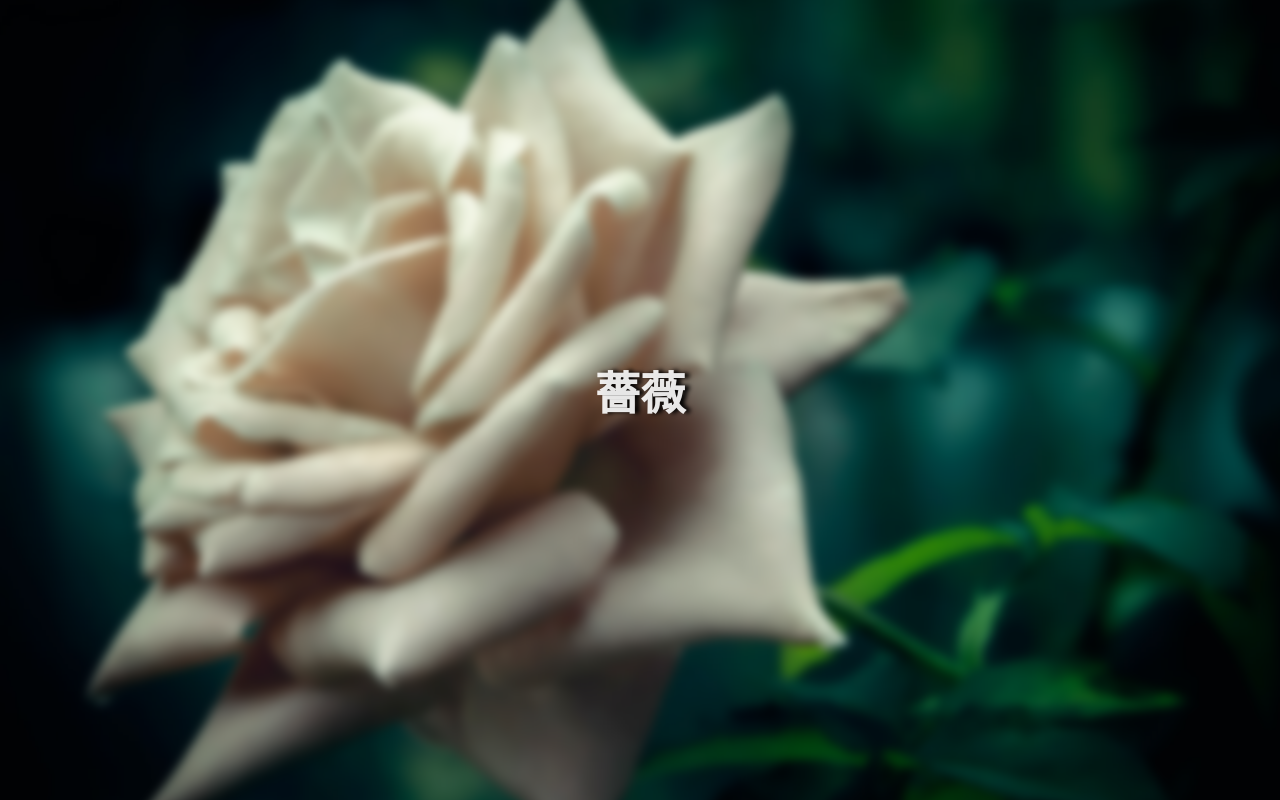
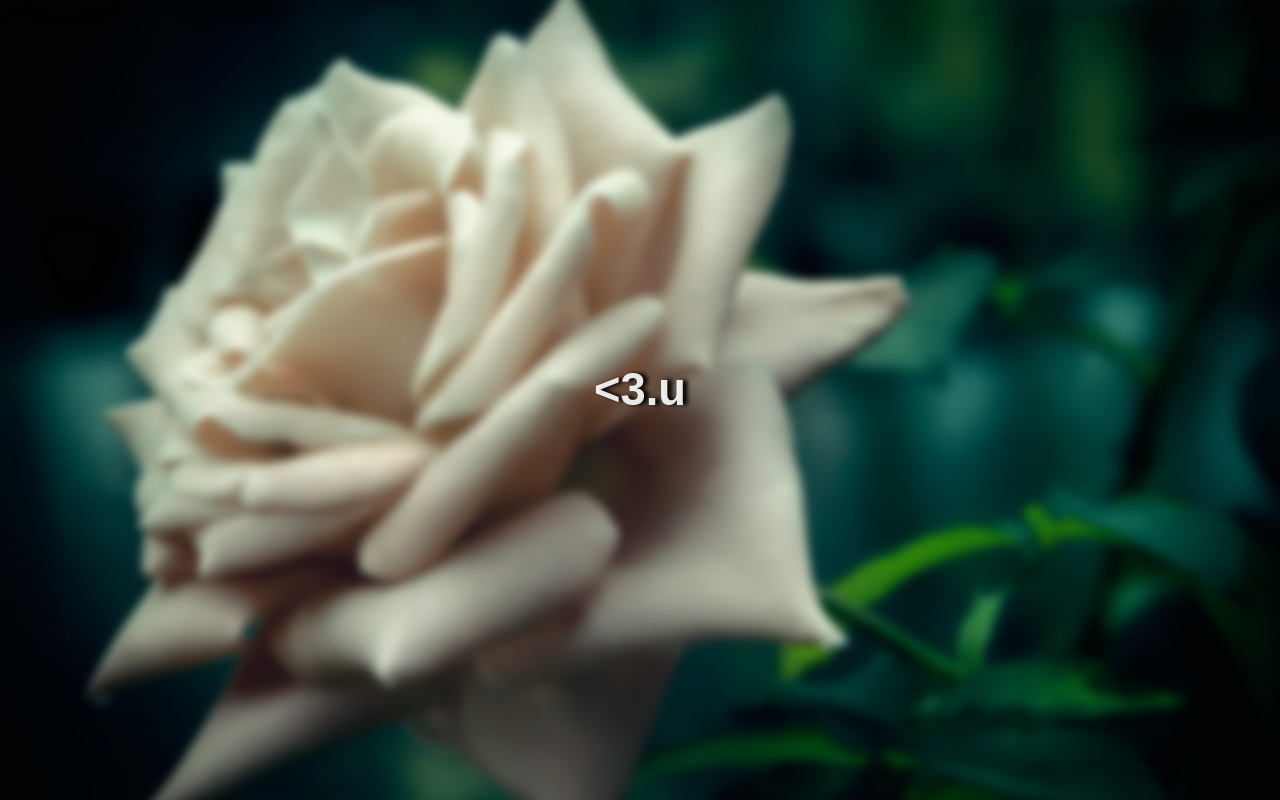
Before and after one commit to jhNsXO/1ove, a plain HTML site: page index.html in a window 1280 px wide. Drawn offline with Linux system fonts and the light colour scheme.

Commit message:
Update index.html

```diff
--- a/index.html
+++ b/index.html
@@ -2,7 +2,7 @@
 <html>
 	<head>
 		<meta charset="UTF-8">
-		<title>r0s.e</title>
+		<title><3.u</title>
 		<link rel="stylesheet" href="css/main.css"/>
 		<link rel="stylesheet" href="css/theme.css"/>
 
@@ -12,7 +12,7 @@
 		<div class="bg">
 		</div>
 		<header>
-			<h1>薔薇</h1>
+			<h1><3.u</h1>
 		</header>
 
 	</body>
```
